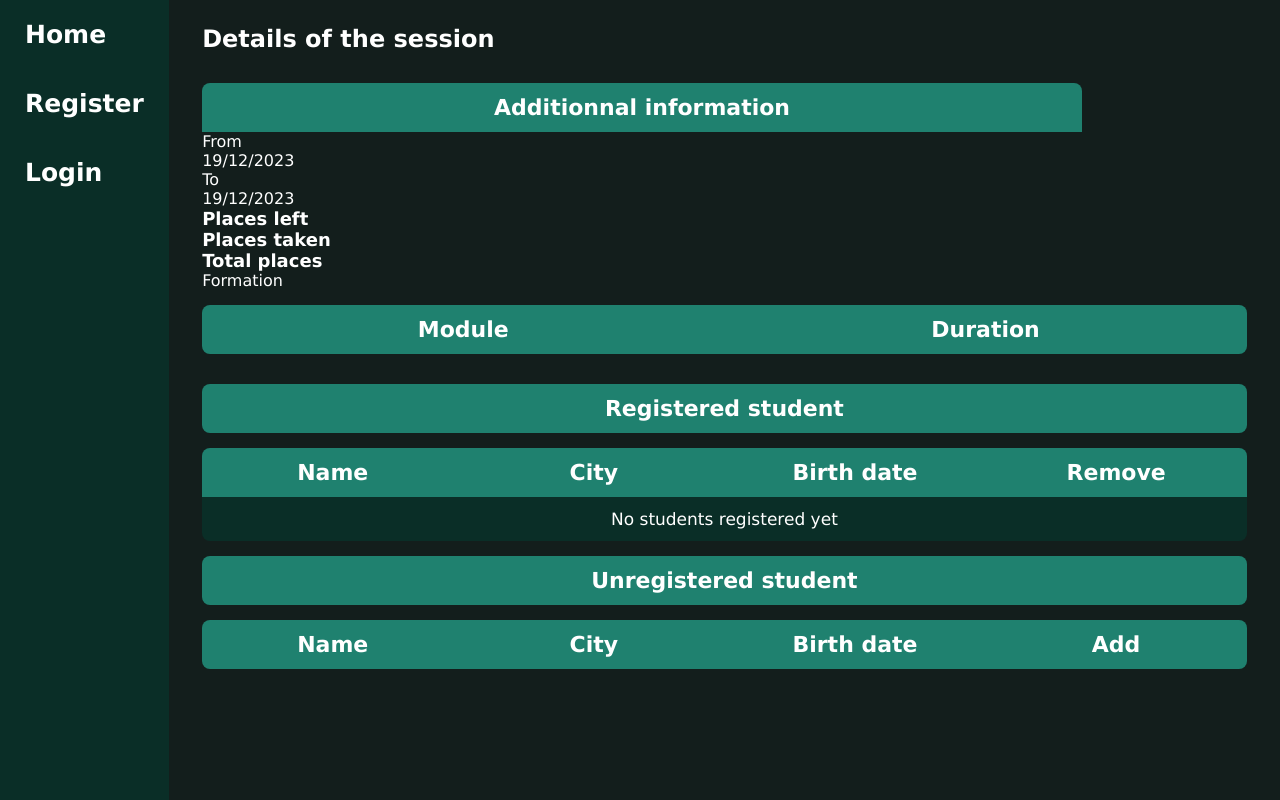
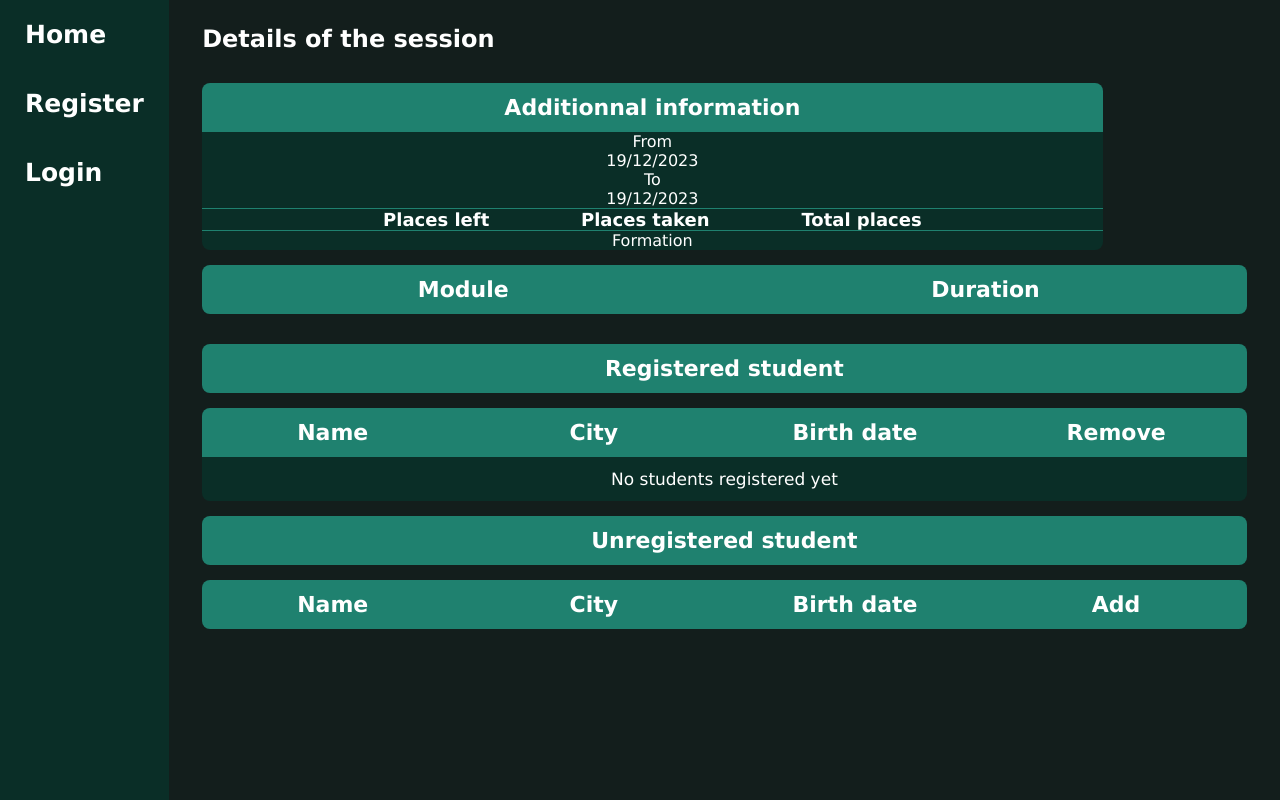
Before and after one commit to Molina-Q/SfSession, a Symfony app: template templates/session/details.html.twig in a window 1280 px wide. Run offline with Twig, Linux system fonts and the light colour scheme; the template is opened without the code that fills it, so the values that code supplies are empty; some libraries are stand-ins or nearby versions.

Commit message:
update css

```diff
--- a/public/css/style.css
+++ b/public/css/style.css
@@ -171,7 +171,6 @@
     text-align: center;
 
     background-color: var(--secondary-background);
-
     position: relative;
 }
 
@@ -181,23 +180,56 @@
     flex-direction: column;
     justify-content: space-around;
 
+    background-color: var(--secondary-background);
+
+    position: relative;
+}
+
+.table-section {
+    display: flex;
+    flex-direction: row;
+    justify-content: space-around;
 
     background-color: var(--secondary-background);
 
     position: relative;
 }
 
-.table-row:first-child, .table-free:first-child {
+.table-section:not(:nth-child(3)) {
+    display: flex;
+    flex-direction: column;
+
+    position: relative;
+}
+
+.table-section div {
+    display: flex;
+    flex-direction: column;
+    justify-content: space-around;
+
+    text-align: center;
+}
+
+.table-section p, .table-section strong {
+    text-align: center;
+}
+
+.table-row:first-child,
+.table-free:first-child,
+.table-section:first-child {
     border-top-left-radius: 8px ;
     border-top-right-radius: 8px ;
 }
 
-.table-row:last-child, .table-free:last-child {
+.table-row:last-child,
+.table-free:last-child,
+.table-section:last-child  {
     border-bottom-left-radius: 8px ;
     border-bottom-right-radius: 8px ;
 }
 
-.table-row:not(:last-child, :first-child) {
+.table-row:not(:last-child, :first-child),
+.table-section:not(:last-child, :first-child) {
     border-bottom: 1px solid var(--primary-color);
 }
 
@@ -473,8 +505,7 @@
 
 /************************* detailsSession ************************/
 /*****************************************************************/
-#table-information .table-row:not(.table-header) {
-    flex-direction: column;
+#table-information .table-section {
     text-align: left;
     padding: 0 15%;
 }
--- a/templates/session/details.html.twig
+++ b/templates/session/details.html.twig
@@ -118,7 +118,7 @@
                 <p class="table-item">{{ student.city }}</p>
                 <p class="table-item">{{ student.formatedBirthDate }}</p>
 
-                <a href="" class="table-item">
+                <a href="delete_register_session" class="table-item">
                     <b>-</b>
                 </a>
             </div>
@@ -152,7 +152,7 @@
             <p class="table-item">{{ student.city }}</p>
             <p class="table-item">{{ student.formatedBirthDate }}</p>
 
-            <a href="" class="table-item">
+            <a href="create_register_session" class="table-item">
                 <b>+</b>
             </a>
         </div>
```
Also changed, not shown: src/Controller/RegisterSessionController.php (added, +59 -0 lines), templates/register_session/index.html.twig (added, +20 -0 lines).
